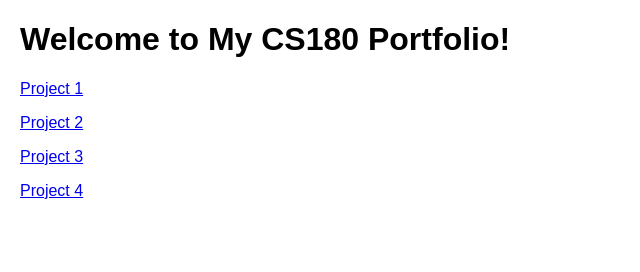
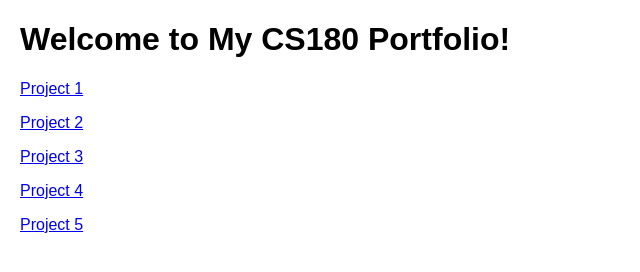
Before and after one commit to CadenzaCoda/CadenzaCoda.github.io, a plain HTML site: page index.html in a window 1280 px wide. Shown: the full height of the page, 0-640 px from the left. Drawn offline with Linux system fonts and the light colour scheme.

Commit message:
Initialize proj5

```diff
--- a/index.html
+++ b/index.html
@@ -23,5 +23,8 @@
 <p>
     <a href="./cs280a/proj4/home/index.html">Project 4</a>
 </p>
+<p>
+    <a href="./cs280a/proj5/home/index.html">Project 5</a>
+</p>
 </body>
 </html>
```
